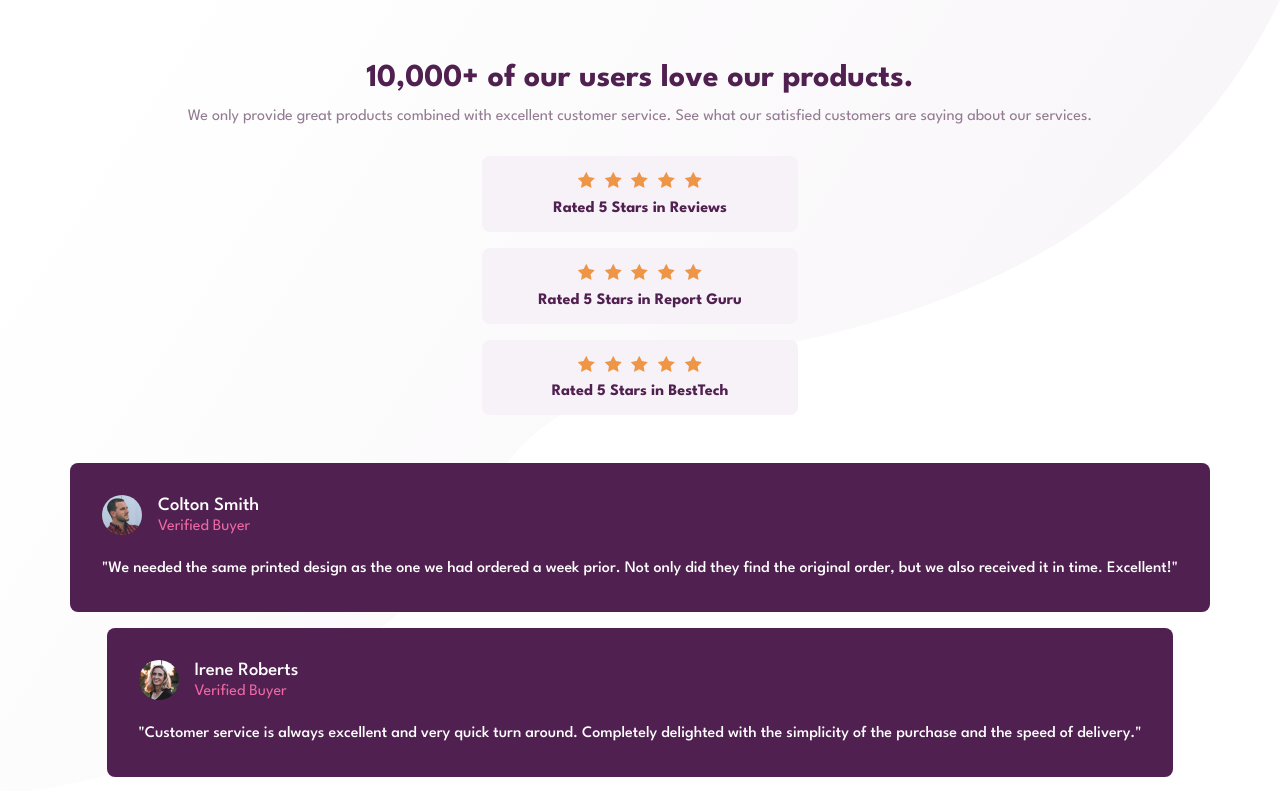
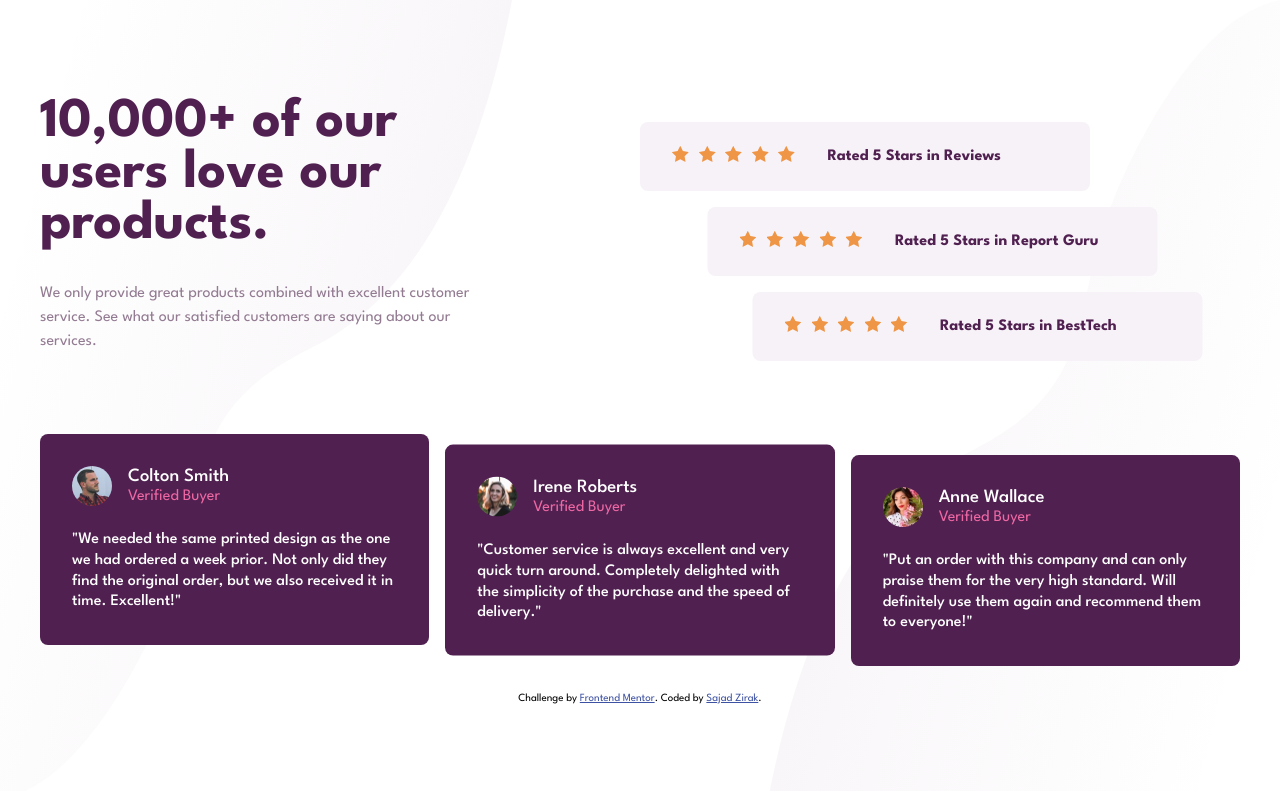
Before and after one commit to sajadzirak/social-proof-section, a plain HTML site: page index.html in a window 1280 px wide. Shown: the top 791 px of the page. Drawn offline with Linux system fonts and the light colour scheme.

Commit message:
desktop view completed :/

```diff
--- a/index.css
+++ b/index.css
@@ -17,6 +17,7 @@ body {
   justify-content: center;
   align-items: center;
   position: relative;
+  min-height: 100vh;
 }
 
 .pattern {
@@ -32,11 +33,7 @@ body {
   justify-content: space-between;
 }
 
-#bg-top-desktop {
-  display: none;
-}
-
-#bg-bottom-desktop {
+#bg-top-desktop, #bg-bottom-desktop {
   display: none;
 }
 
@@ -74,12 +71,13 @@ body {
   flex-direction: column;
   gap: 1rem;
   text-align: center;
+  width: 100%;
 }
 
 .stars_rate-div {
   background-color: var(--Light-Grayish-Magenta);
   border-radius: 0.5rem;
-  padding: 1rem 3.5rem;
+  padding: 1rem 0;
 }
 
 .icons {
@@ -145,3 +143,103 @@ body {
 .attribution a {
   color: hsl(228, 45%, 44%);
 }
+
+@media screen and (min-width: 768px) {
+
+  .header-text {
+    padding: 0 3rem;
+  }
+
+  .stars, .comments {
+    display: grid;
+    grid-template-columns: repeat(3, 1fr);
+  }
+
+  .comments .card {
+    height: 100%;
+  }
+}
+
+@media screen and (min-width: 1024px) {
+
+  #bg-bottom-desktop, #bg-top-desktop {
+    display: block;
+    width: 40%;
+  }
+
+  #bg-bottom-mobile, #bg-top-mobile {
+    display: none;
+  }
+
+  .pattern {
+    flex-direction: row;
+  }
+
+  .page-content {
+    display: grid;
+    grid-template-columns: 1fr 1fr;
+    height: 100%;
+    max-width: 1200px;
+  }
+
+  .header-text {
+    text-align: left;
+    padding-left: 0;
+    padding-right: 10rem;
+    gap: 1rem;
+  }
+
+  .header-text h1 {
+    padding: 0;
+    font-weight: 900;
+    font-size: 3.5rem;
+  }
+
+  .header-text p {
+    line-height: 1.5rem;
+  }
+
+  .stars {
+    display: flex;
+    flex-direction: column;
+  }
+
+  .stars_rate-div {
+    display: flex;
+    flex-direction: row;
+    align-items: center;
+    width: 75%;
+    gap: 2rem;
+  }
+
+  .icons {
+    margin-left: 2rem;
+    margin-top: 0.5rem;
+  }
+
+  .stars_rate-div:nth-child(2) {
+    transform: translateX(15%);
+  }
+
+  .stars_rate-div:nth-child(3) {
+    transform: translateX(25%);
+  }
+
+  .comments {
+    grid-column-start: 1;
+    grid-column-end: 3;
+  }
+
+  .card:nth-child(2) {
+    transform: translateY(5%);
+  }
+
+  .card:nth-child(3) {
+    transform: translateY(10%);
+  }
+
+  .attribution {
+    grid-column-start: 1;
+    grid-column-end: 3;
+  }
+}
```
